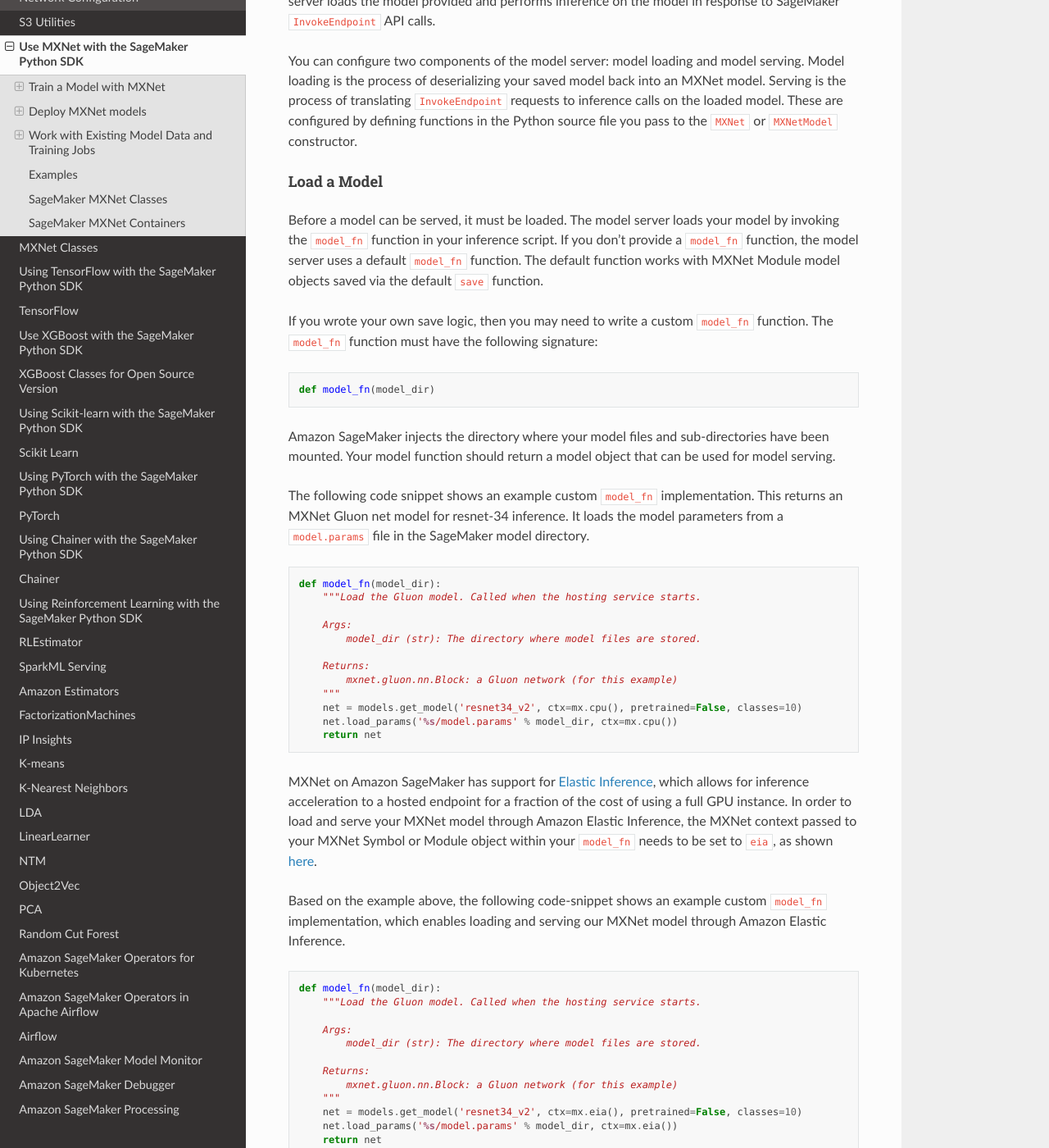
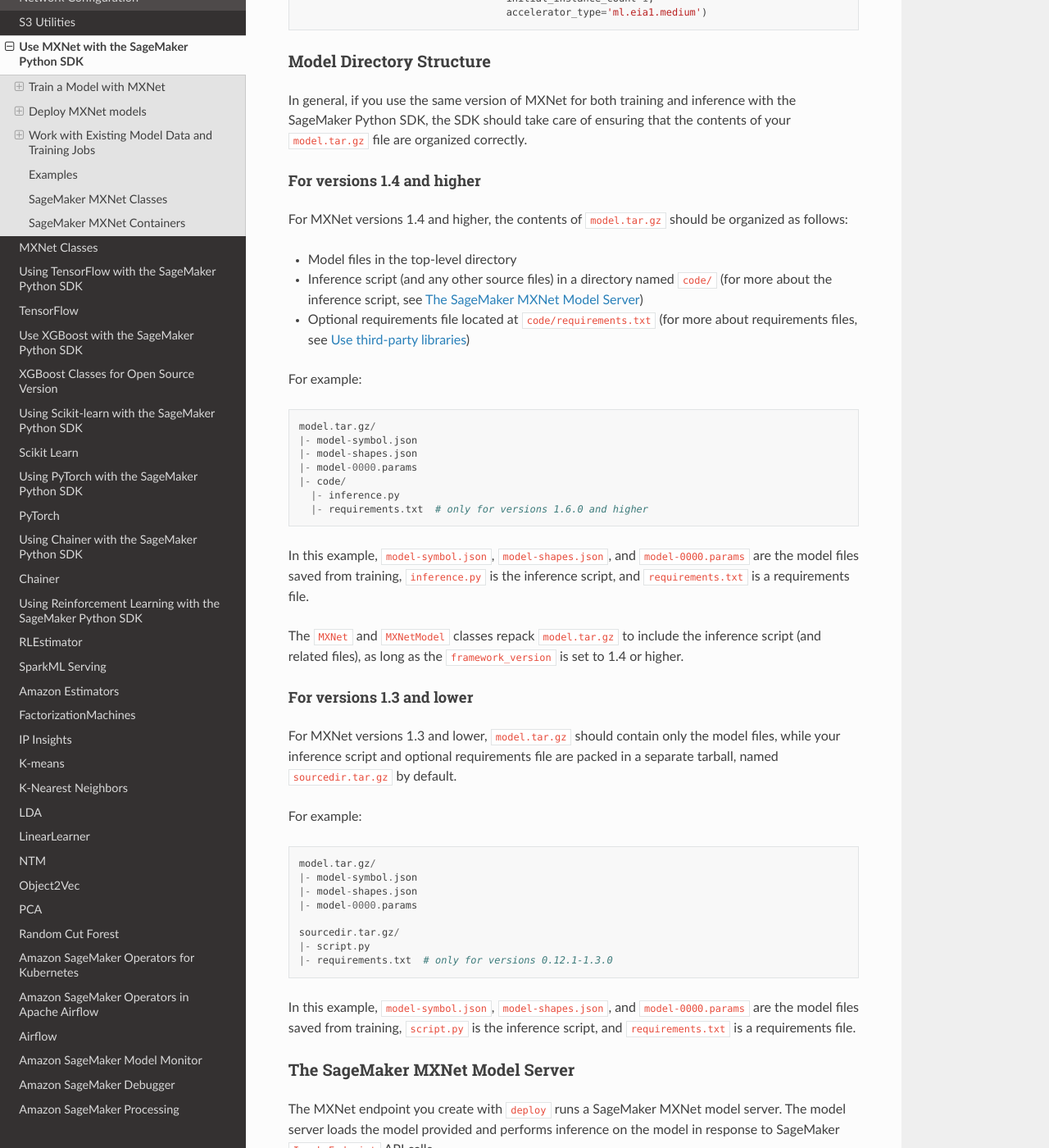
Before and after one commit to Evan-W-ang/sagemaker-python-sdk, a Sphinx documentation site: the page built from doc/using_mxnet.rst, in a window 1280 px wide and 1400 px high, scrolled down 10468 px. Shown: the whole window at 82% size. Built offline with Sphinx 7.4.7 and the Read the Docs theme 2.0.0, drawn with Linux system fonts in a browser that asks for light colours; some of the changed text lies outside the part shown.

Commit message:
doc: document model.tar.gz structure for MXNet and PyTorch (#1446)

```diff
--- a/doc/using_mxnet.rst
+++ b/doc/using_mxnet.rst
@@ -420,6 +420,9 @@ Inference arrays or lists are serialized and sent to the MXNet model server by a
 ``predict`` returns the result of inference against your model.
 By default, the inference result is either a Python list or dictionary.
 
+Elastic Inference
+=================
+
 MXNet on Amazon SageMaker has support for `Elastic Inference <https://docs.aws.amazon.com/sagemaker/latest/dg/ei.html>`_, which allows for inference acceleration to a hosted endpoint for a fraction of the cost of using a full GPU instance.
 In order to attach an Elastic Inference accelerator to your endpoint provide the accelerator type to ``accelerator_type`` to your ``deploy`` call.
 
@@ -428,6 +431,61 @@ In order to attach an Elastic Inference accelerator to your endpoint provide the
   predictor = mxnet_estimator.deploy(instance_type='ml.m4.xlarge',
                                      initial_instance_count=1,
                                      accelerator_type='ml.eia1.medium')
+
+Model Directory Structure
+=========================
+
+In general, if you use the same version of MXNet for both training and inference with the SageMaker Python SDK,
+the SDK should take care of ensuring that the contents of your ``model.tar.gz`` file are organized correctly.
+
+For versions 1.4 and higher
+---------------------------
+
+For MXNet versions 1.4 and higher, the contents of ``model.tar.gz`` should be organized as follows:
+
+- Model files in the top-level directory
+- Inference script (and any other source files) in a directory named ``code/`` (for more about the inference script, see `The SageMaker MXNet Model Server <#the-sagemaker-mxnet-model-server>`_)
+- Optional requirements file located at ``code/requirements.txt`` (for more about requirements files, see `Use third-party libraries <#use-third-party-libraries>`_)
+
+For example:
+
+.. code::
+
+  model.tar.gz/
+  |- model-symbol.json
+  |- model-shapes.json
+  |- model-0000.params
+  |- code/
+    |- inference.py
+    |- requirements.txt  # only for versions 1.6.0 and higher
+
+In this example, ``model-symbol.json``, ``model-shapes.json``, and ``model-0000.params`` are the model files saved from training,
+``inference.py`` is the inference script, and ``requirements.txt`` is a requirements file.
+
+The ``MXNet`` and ``MXNetModel`` classes repack ``model.tar.gz`` to include the inference script (and related files),
+as long as the ``framework_version`` is set to 1.4 or higher.
+
+For versions 1.3 and lower
+--------------------------
+
+For MXNet versions 1.3 and lower, ``model.tar.gz`` should contain only the model files,
+while your inference script and optional requirements file are packed in a separate tarball, named ``sourcedir.tar.gz`` by default.
+
+For example:
+
+.. code::
+
+  model.tar.gz/
+  |- model-symbol.json
+  |- model-shapes.json
+  |- model-0000.params
+
+  sourcedir.tar.gz/
+  |- script.py
+  |- requirements.txt  # only for versions 0.12.1-1.3.0
+
+In this example, ``model-symbol.json``, ``model-shapes.json``, and ``model-0000.params`` are the model files saved from training,
+``script.py`` is the inference script, and ``requirements.txt`` is a requirements file.
 
 The SageMaker MXNet Model Server
 ================================
@@ -512,7 +570,7 @@ Defining how to handle these requests can be done in one of two ways:
 - writing your own ``transform_fn`` for handling input processing, prediction, and output processing
 
 Use ``input_fn``, ``predict_fn``, and ``output_fn``
----------------------------------------------------
+^^^^^^^^^^^^^^^^^^^^^^^^^^^^^^^^^^^^^^^^^^^^^^^^^^^
 
 The SageMaker MXNet model server breaks request handling into three steps:
 
@@ -565,7 +623,7 @@ In the following sections, we describe the default implementations of ``input_fn
 We describe the input arguments and expected return types of each, so you can define your own implementations.
 
 Process Model Input
-^^^^^^^^^^^^^^^^^^^
+~~~~~~~~~~~~~~~~~~~
 
 When an ``InvokeEndpoint`` operation is made against an endpoint running an MXNet model server, the model server receives two pieces of information:
 
@@ -607,7 +665,7 @@ If you provide your own implementation of input_fn, you should abide by the ``in
             pass
 
 Predict from a Deployed Model
-^^^^^^^^^^^^^^^^^^^^^^^^^^^^^
+~~~~~~~~~~~~~~~~~~~~~~~~~~~~~
 
 After the inference request has been deserialized by ``input_fn``, the MXNet model server invokes ``predict_fn``.
 As with the other functions, you can define your own ``predict_fn`` or use the model server's default.
@@ -640,7 +698,7 @@ If you implement your own prediction function, you should take care to ensure th
    ``output_fn``, this should be an ``NDArrayIter``.
 
 Process Model Output
-^^^^^^^^^^^^^^^^^^^^
+~~~~~~~~~~~~~~~~~~~~
 
 After invoking ``predict_fn``, the model server invokes ``output_fn``, passing in the return value from ``predict_fn`` and the ``InvokeEndpoint`` requested response content type.
 
@@ -656,7 +714,7 @@ The function should return an array of bytes serialized to the expected content
 The default implementation expects ``prediction`` to be an ``NDArray`` and can serialize the result to either JSON or CSV. It accepts response content types of "application/json" and "text/csv".
 
 Use ``transform_fn``
---------------------
+^^^^^^^^^^^^^^^^^^^^
 
 If you would rather not structure your code around the three methods described above, you can instead define your own ``transform_fn`` to handle inference requests.
 An error is thrown if a ``transform_fn`` is present in conjunction with any ``input_fn``, ``predict_fn``, and/or ``output_fn``.
```
Also changed, not shown: doc/using_pytorch.rst (+55 -3 lines).
